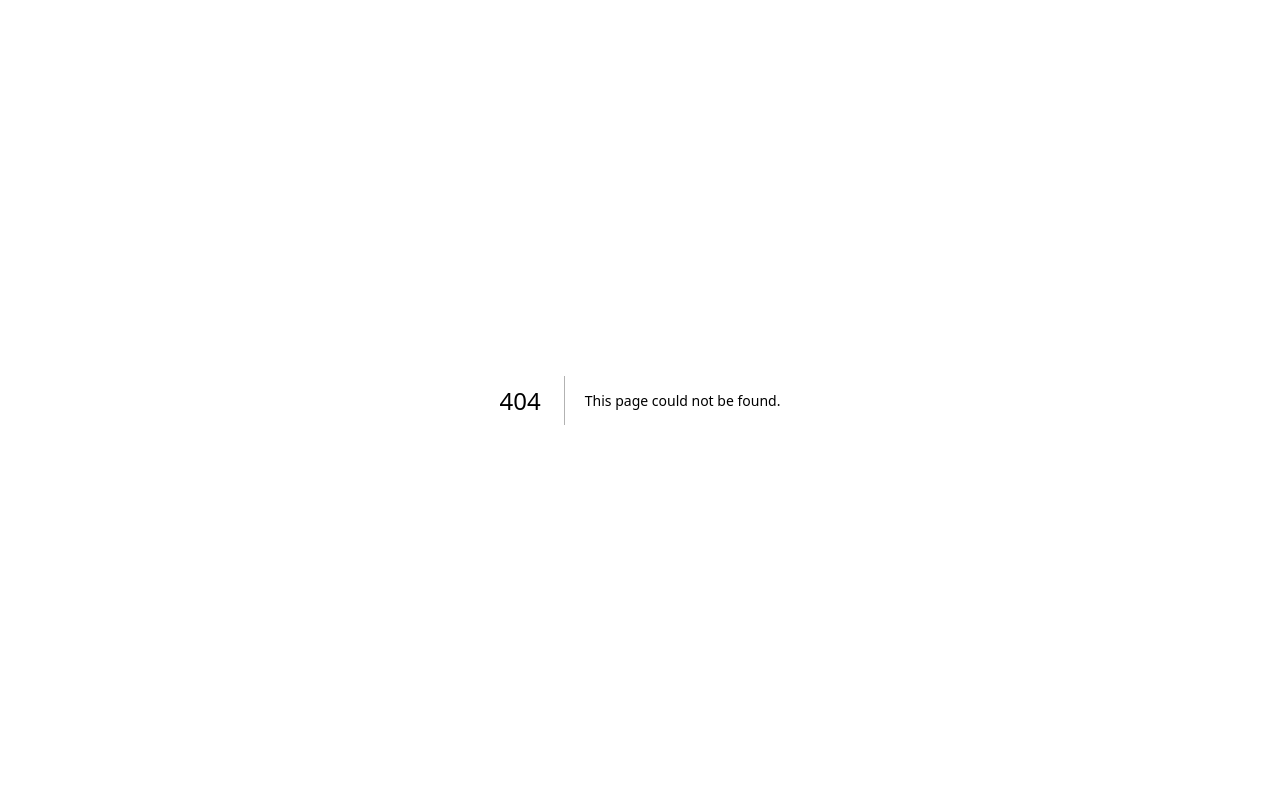
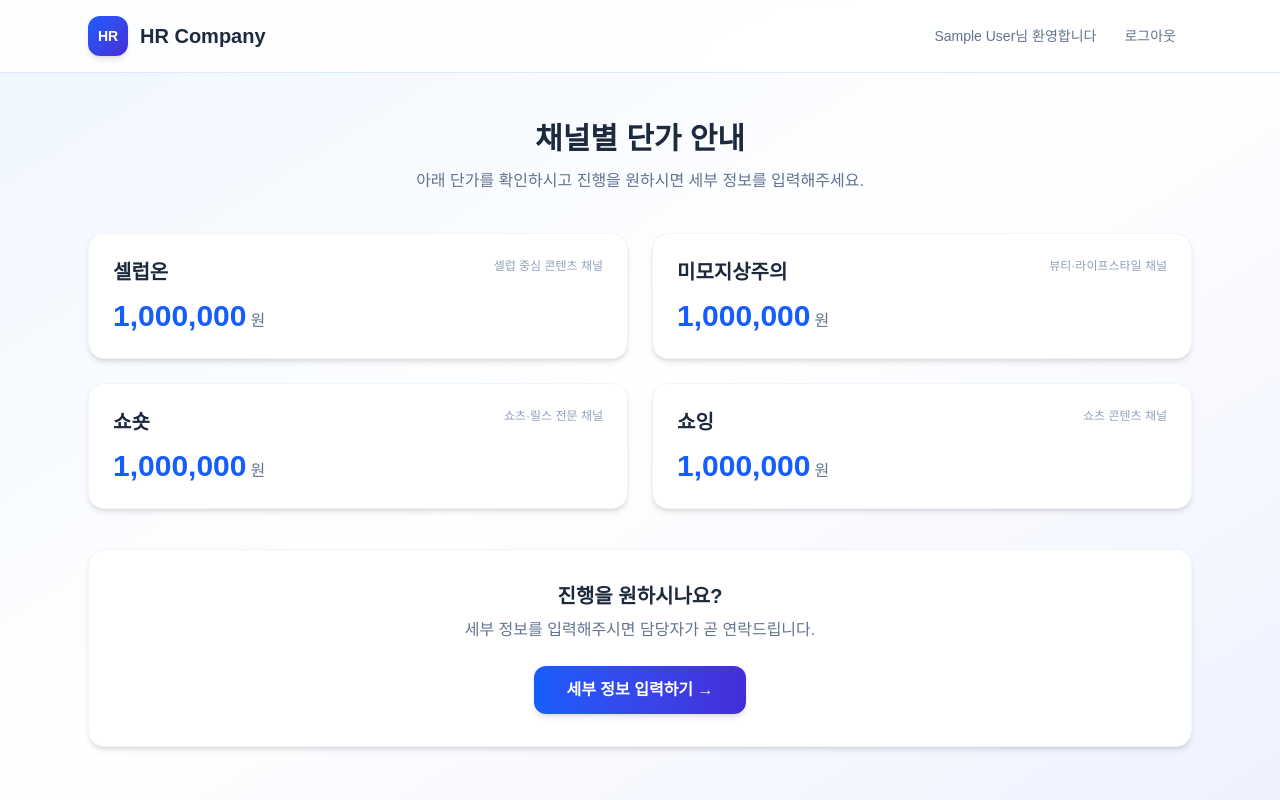
Before and after one commit to theooozy/hrcompany, a Next.js app: page /portal in a window 1280 px wide. Before the commit this address had no page. Built offline with nearby package versions, Linux system fonts and the light colour scheme; sample sign-in values are in the browser's storage.

Commit message:
Create PortalPage component with session handling

```diff
--- /dev/null
+++ b/app/portal/page.tsx
@@ -0,0 +1,82 @@
+'use client';
+
+import { useEffect, useState } from 'react';
+import { useRouter } from 'next/navigation';
+
+type Session = { id: string; name: string; email: string };
+
+const CHANNEL_PRICES = [
+  { name: '셀럽온', price: 1000000, description: '셀럽 중심 콘텐츠 채널' },
+  { name: '미모지상주의', price: 1000000, description: '뷰티·라이프스타일 채널' },
+  { name: '쇼숏', price: 1000000, description: '쇼츠·릴스 전문 채널' },
+  { name: '쇼잉', price: 1000000, description: '쇼츠 콘텐츠 채널' },
+];
+
+export default function PortalPage() {
+  const router = useRouter();
+  const [session, setSession] = useState<Session | null>(null);
+
+  useEffect(() => {
+    const raw = typeof window !== 'undefined' ? localStorage.getItem('portal_session') : null;
+    if (!raw) { router.replace('/portal/login'); return; }
+    try { setSession(JSON.parse(raw)); } catch { router.replace('/portal/login'); }
+  }, [router]);
+
+  const handleLogout = () => {
+    localStorage.removeItem('portal_session');
+    router.push('/');
+  };
+
+  if (!session) return null;
+
+  return (
+    <div className="min-h-screen bg-gradient-to-br from-blue-50 via-white to-indigo-50">
+      <header className="bg-white/80 backdrop-blur-sm border-b border-blue-100 sticky top-0 z-10">
+        <div className="max-w-6xl mx-auto px-6 py-4 flex items-center justify-between">
+          <div className="flex items-center gap-3">
+            <div className="w-10 h-10 rounded-xl bg-gradient-to-br from-blue-600 to-indigo-700 flex items-center justify-center shadow-md">
+              <span className="text-white font-bold text-sm">HR</span>
+            </div>
+            <span className="text-xl font-bold text-slate-800">HR Company</span>
+          </div>
+          <div className="flex items-center gap-3">
+            <span className="text-sm text-slate-500 hidden md:inline">{session.name}님 환영합니다</span>
+            <button onClick={handleLogout} className="text-sm font-medium text-slate-500 hover:text-slate-700 px-4 py-2 rounded-lg hover:bg-slate-100">로그아웃</button>
+          </div>
+        </div>
+      </header>
+
+      <section className="max-w-6xl mx-auto px-6 py-12">
+        <div className="text-center mb-10">
+          <h1 className="text-3xl font-bold text-slate-800 mb-3">채널별 단가 안내</h1>
+          <p className="text-slate-500">아래 단가를 확인하시고 진행을 원하시면 세부 정보를 입력해주세요.</p>
+        </div>
+
+        <div className="grid grid-cols-1 md:grid-cols-2 gap-6 mb-10">
+          {CHANNEL_PRICES.map((ch) => (
+            <div key={ch.name} className="bg-white rounded-2xl p-6 shadow-md border border-slate-100">
+              <div className="flex items-start justify-between mb-3">
+                <h3 className="text-xl font-bold text-slate-800">{ch.name}</h3>
+                <span className="text-xs text-slate-400">{ch.description}</span>
+              </div>
+              <div className="text-3xl font-extrabold text-blue-600">
+                {ch.price.toLocaleString()}<span className="text-base text-slate-500 font-medium ml-1">원</span>
+              </div>
+            </div>
+          ))}
+        </div>
+
+        <div className="bg-white rounded-2xl p-8 shadow-md border border-slate-100 text-center">
+          <h2 className="text-xl font-bold text-slate-800 mb-2">진행을 원하시나요?</h2>
+          <p className="text-slate-500 mb-6">세부 정보를 입력해주시면 담당자가 곧 연락드립니다.</p>
+          <a
+            href="/portal/details"
+            className="inline-block px-8 py-3 bg-gradient-to-r from-blue-600 to-indigo-700 text-white rounded-xl font-bold shadow-md hover:shadow-lg transition-all"
+          >
+            세부 정보 입력하기 →
+          </a>
+        </div>
+      </section>
+    </div>
+  );
+}
```
